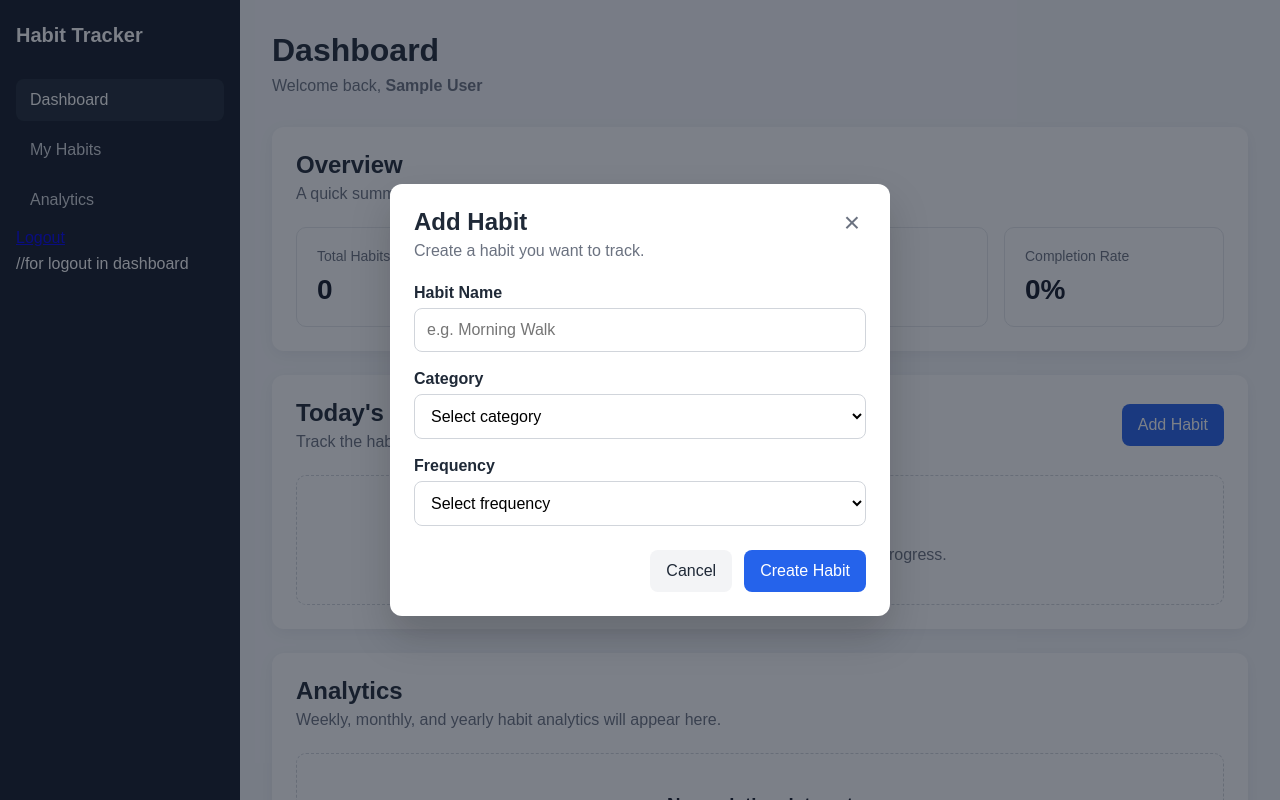
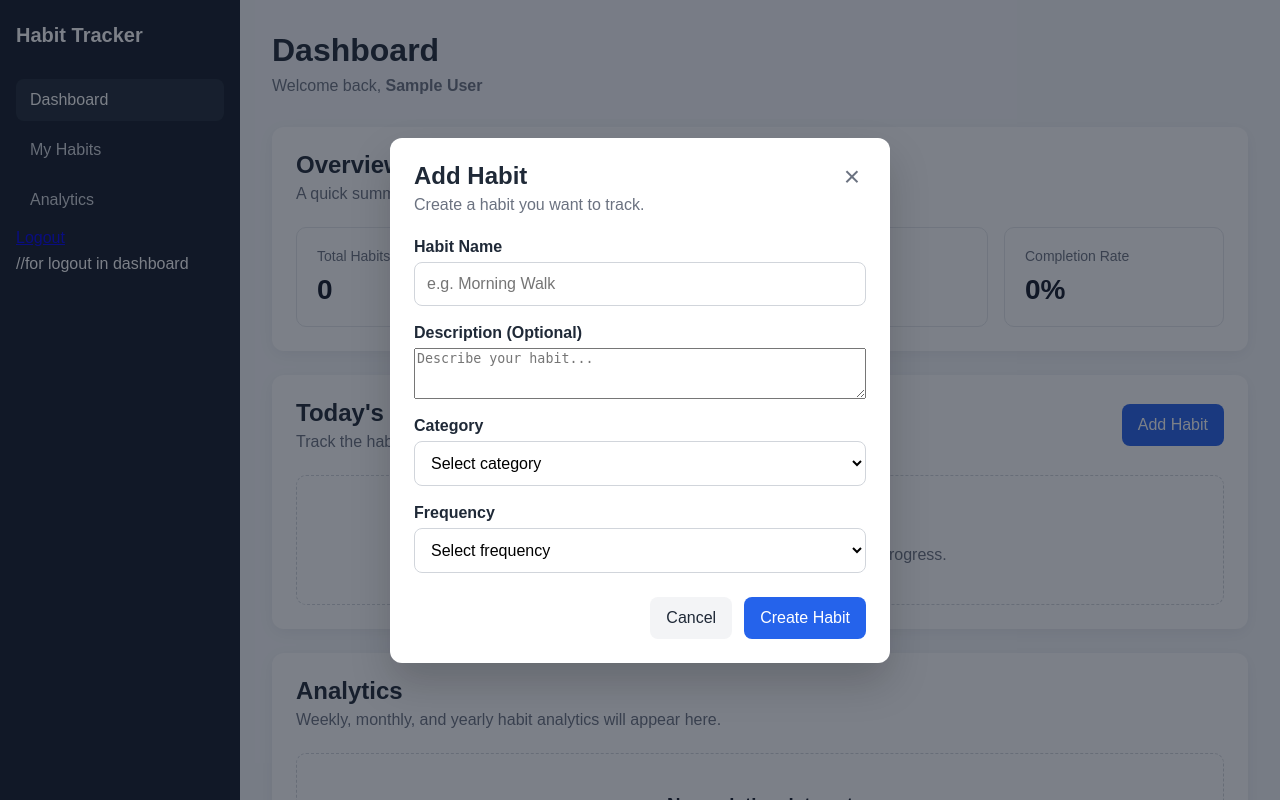
Before and after one commit to RupeshKarki1/Habit_Tracker, a PHP site: page /dashboard.php in a window 1280 px wide, after a click on "Add Habit". Run offline with PHP 8.4, Linux system fonts and the light colour scheme; the visitor is signed in with stand-in values (Sample User, id 1).

Commit message:
small changes to overall codebase before adding habit CRUD

```diff
--- a/assets/js/dashboard.js
+++ b/assets/js/dashboard.js
@@ -24,7 +24,3 @@ document.addEventListener("keydown", (event) => {
     closeHabitModal();
   }
 });
-
-habitForm.addEventListener("submit", (event) => {
-  event.preventDefault();
-});
--- a/public/dashboard.php
+++ b/public/dashboard.php
@@ -244,6 +244,8 @@
             <form
                 class="habit-form"
                 id="habit-form"
+                action="create-habit.php"
+                method="POST"
             >
 
                 <!-- Habit name -->
@@ -260,6 +262,22 @@
                         placeholder="e.g. Morning Walk"
                         required
                     >
+
+                </div>
+
+                <!-- Description -->
+                <div class="form-group">
+
+                    <label for="habit-description">
+                        Description (Optional)
+                    </label>
+
+                    <textarea
+                        id="habit-description"
+                        name="description"
+                        placeholder="Describe your habit..."
+                        rows="3"
+                    ></textarea>
 
                 </div>
 
```
Also changed, not shown: database/schema.sql (+17 -0 lines), app/habits.php (added), public/create-habit.php (added).
